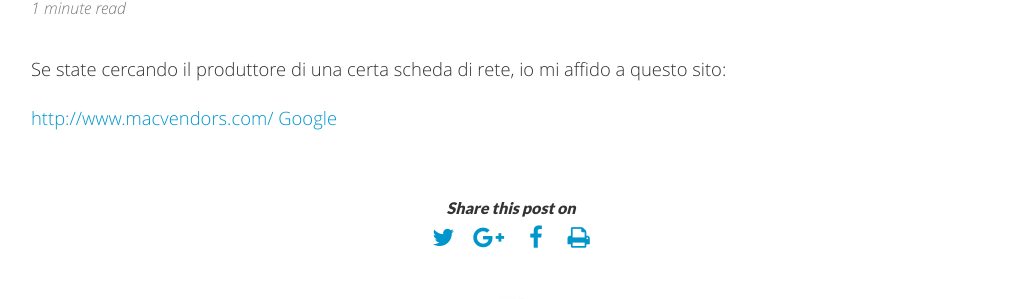
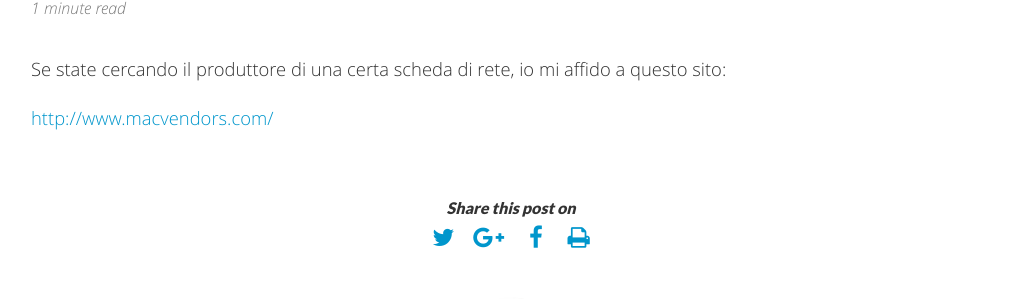
Before and after one commit to marste/Blog, a Jekyll site: the page built from _posts/2015-09-25-find-mac-address-vendors.md, in a window 1280 px wide. Shown: the part 315-614 px from the top of the page, without its empty margins (129-1151 px from the left). Built offline with Jekyll 4.4.1, drawn with Linux system fonts in a browser that asks for light colours; nearby versions of some CDN libraries; Markdown is read by kramdown in place of the engine named in the settings.

Commit message:
Added new post

```diff
--- a/_posts/2015-09-25-find-mac-address-vendors.md
+++ b/_posts/2015-09-25-find-mac-address-vendors.md
@@ -14,5 +14,4 @@
 ---
 Se state cercando il produttore di una certa scheda di rete, io mi affido a questo sito:
 
-[http://www.macvendors.com/](http://www.macvendors.com/)
-<a href="http://www.google.com" target="_blank">Google</a>
+<a href="http://www.macvendors.com/" target="_blank">http://www.macvendors.com/</a>
```
